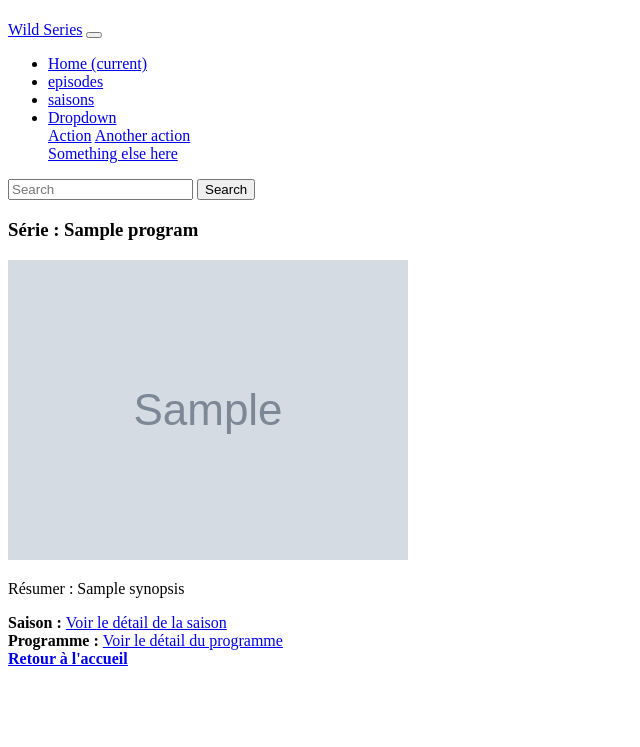
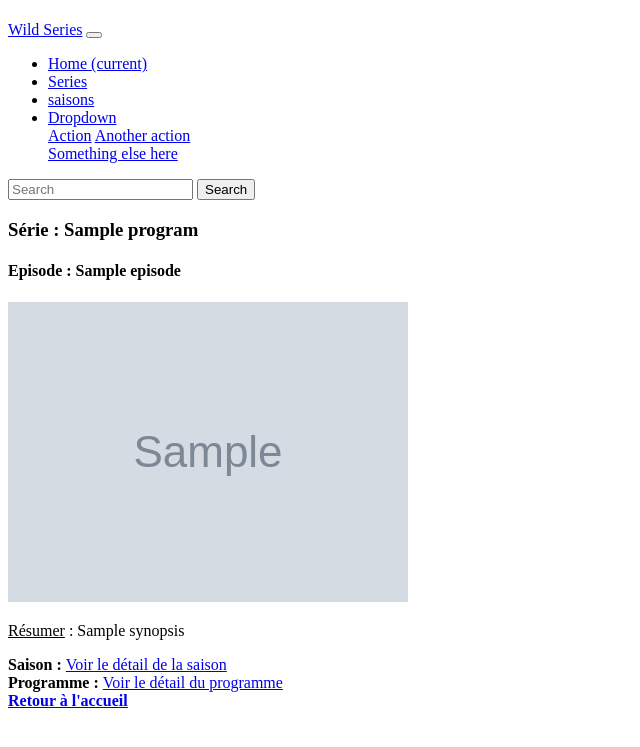
Before and after one commit to nikos67/wild-series, a Symfony app: template templates/wild/episode.html.twig in a window 1280 px wide. Shown: the top 747 px of the page, without its empty margins (0-640 px from the left). Run offline with Twig, Linux system fonts and the light colour scheme; the template is opened without the code that fills it: most values are stand-ins (such as "Sample title", 1, 10 or a date in 2020); grey boxes marked "Sample" are stand-in pictures; some libraries are stand-ins or nearby versions.

Commit message:
quete 10

```diff
--- a/templates/navbar.html.twig
+++ b/templates/navbar.html.twig
@@ -7,10 +7,10 @@
     <div class="collapse navbar-collapse" id="navbarSupportedContent">
         <ul class="navbar-nav mr-auto">
             <li class="nav-item active">
-                <a class="nav-link" href="#">Home <span class="sr-only">(current)</span></a>
+                <a class="nav-link" href="/">Home <span class="sr-only">(current)</span></a>
             </li>
             <li class="nav-item">
-                <a class="nav-link" href="#">episodes</a>
+                <a class="nav-link" href="{{ path('wild_index') }}">Series</a>
             </li>
             <li class="nav-item">
                 <a class="nav-link" href="#">saisons</a>
--- a/templates/wild/episode.html.twig
+++ b/templates/wild/episode.html.twig
@@ -4,8 +4,9 @@
   <div class="media">
         <div class="media-body">
             <h3 class="mt-0">Série : {{ program.title }} </h3>
+            <h4 class="pt-5">Episode : {{ episode.title }}</h4>
             <img class="align-self-start mr-3" src="{{ program.poster }}">
-            <p>Résumer : {{ episode.synopsis }}</p>
+            <p><u>Résumer</u> : {{ episode.synopsis }}</p>
         </div>
         <div class="media-body">
 
--- a/templates/wild/index.html.twig
+++ b/templates/wild/index.html.twig
@@ -9,6 +9,7 @@
         <div>
             <h2>{{ loop.index }} / {{ program.title }} - Catégorie : {{ program.category.name }}</h2>
             <p>{{ program.summary }}</p>
+            <img class="align-self-start mt-2" src="{{ program.poster }}">
             <a href="{{ path('wild_show_program',{'slug':program.slug}) }}">Saison de {{ program.title }}</a>
         </div>
     {% else %}
```
Also changed, not shown: src/Controller/WildController.php (+4 -5 lines), 3 other files.
